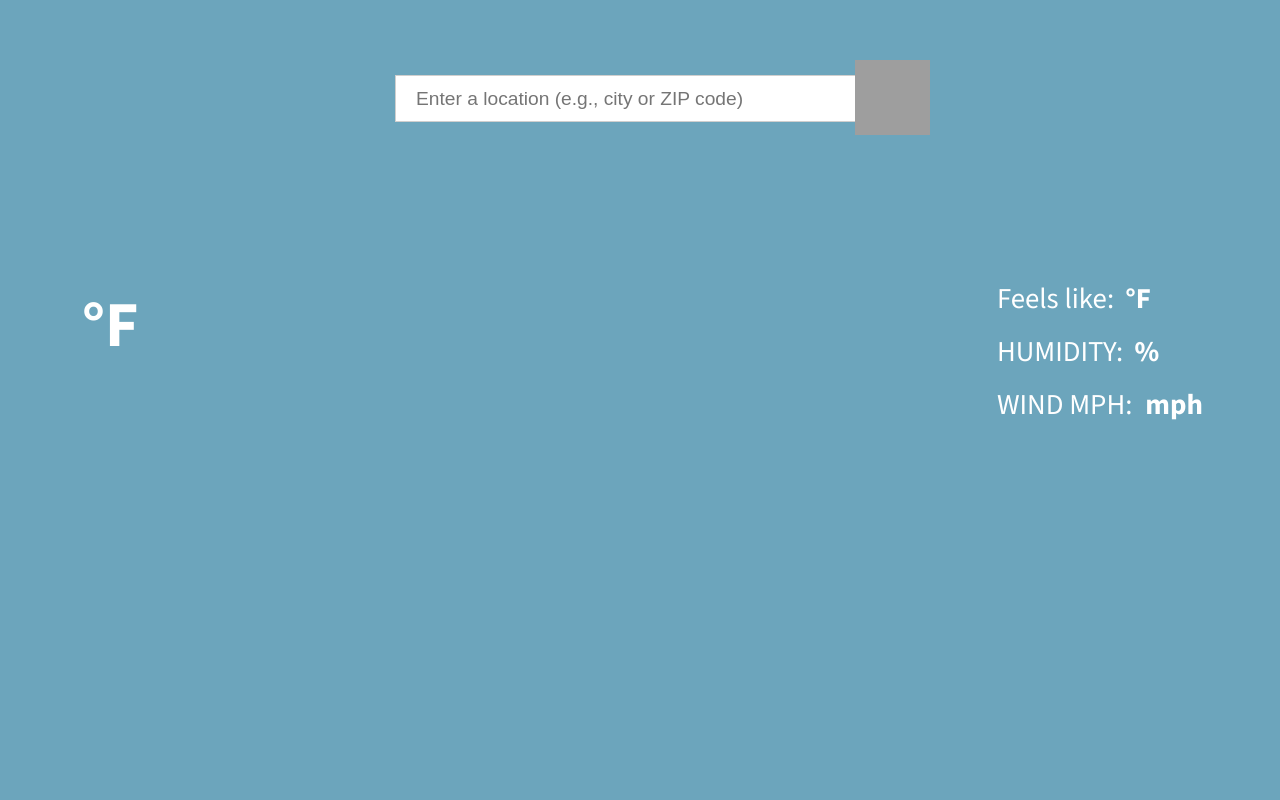
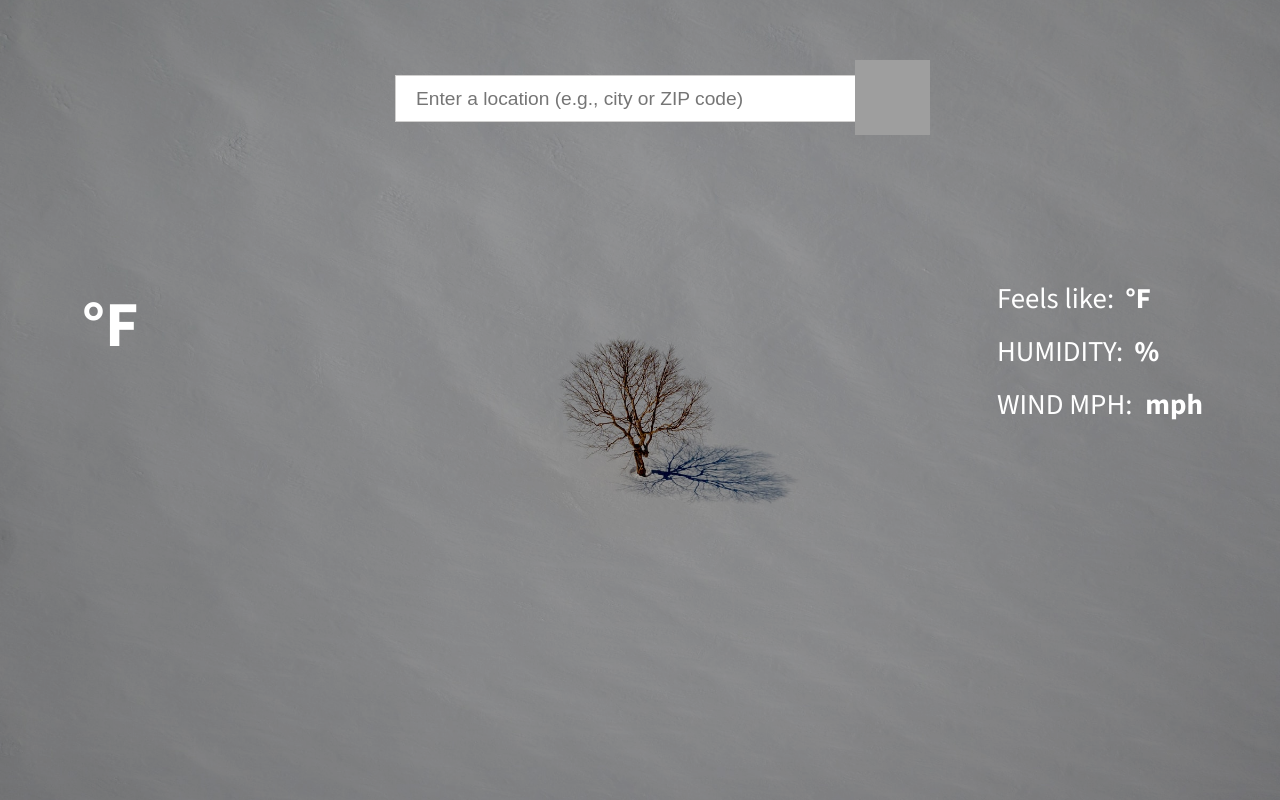
Before and after one commit to cwiggin7/weather-app, a plain HTML site: page src/index.html in a window 1280 px wide. Drawn offline with nearby package versions, Linux system fonts and the light colour scheme; no server answers; grey boxes are pictures that could not be loaded.

Commit message:
Fixing css and javascript reference.

```diff
--- a/css/style.css
+++ b/src/css/style.css
@@ -15,7 +15,7 @@ body {
 #contents {
   min-height: 100vh;
   box-shadow: inset 0 0 0 1000px rgba(0, 0, 0, 0.2);
-  background: url("../../imgs/background.jpg") center center / cover no-repeat
+  background: url("../background.jpg") center center / cover no-repeat
   fixed;
 }
 
```
Also changed, not shown: src/background.jpg (added), src/index.html (renamed from index.html), src/js/script.js (renamed from js/script.js), 1 other file.
